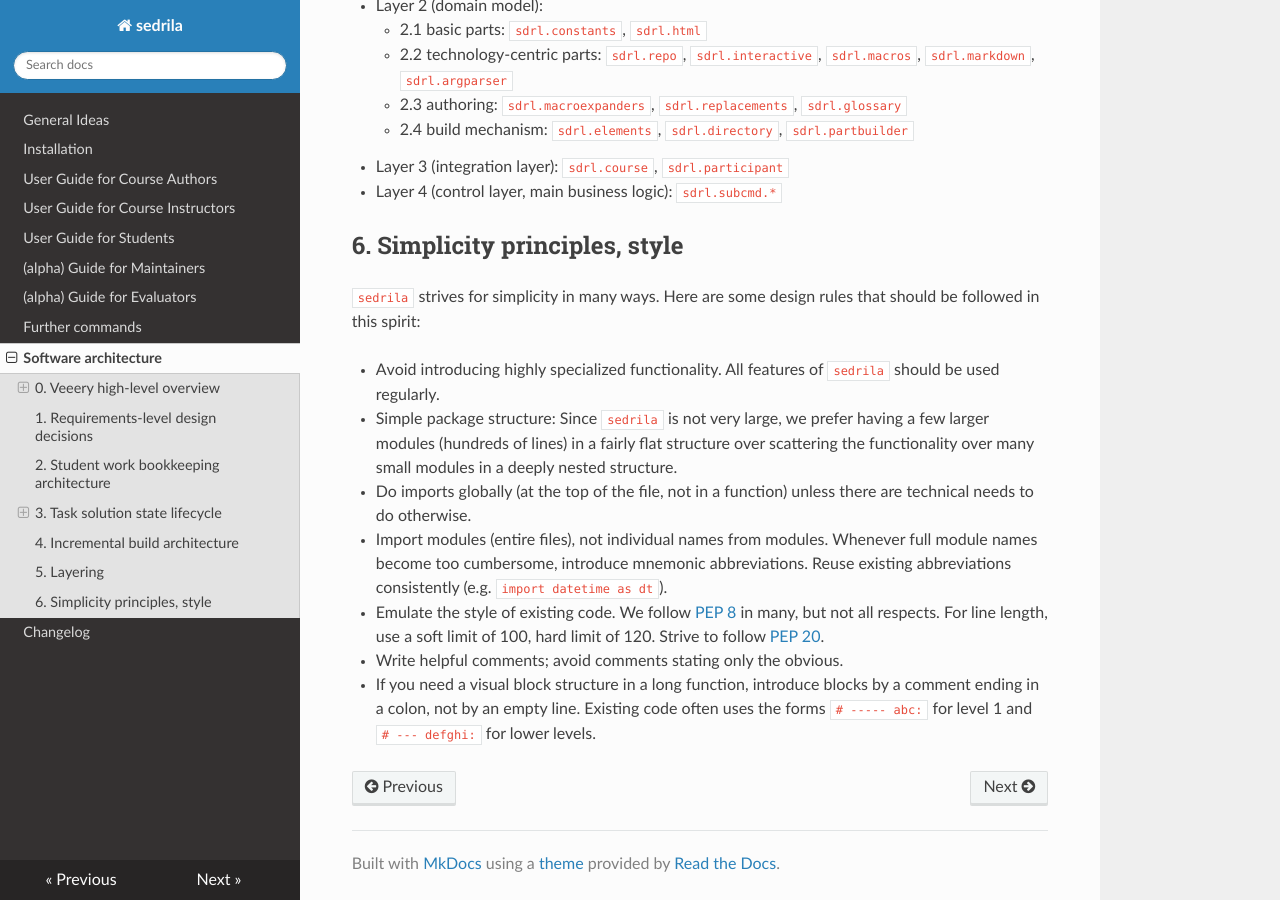
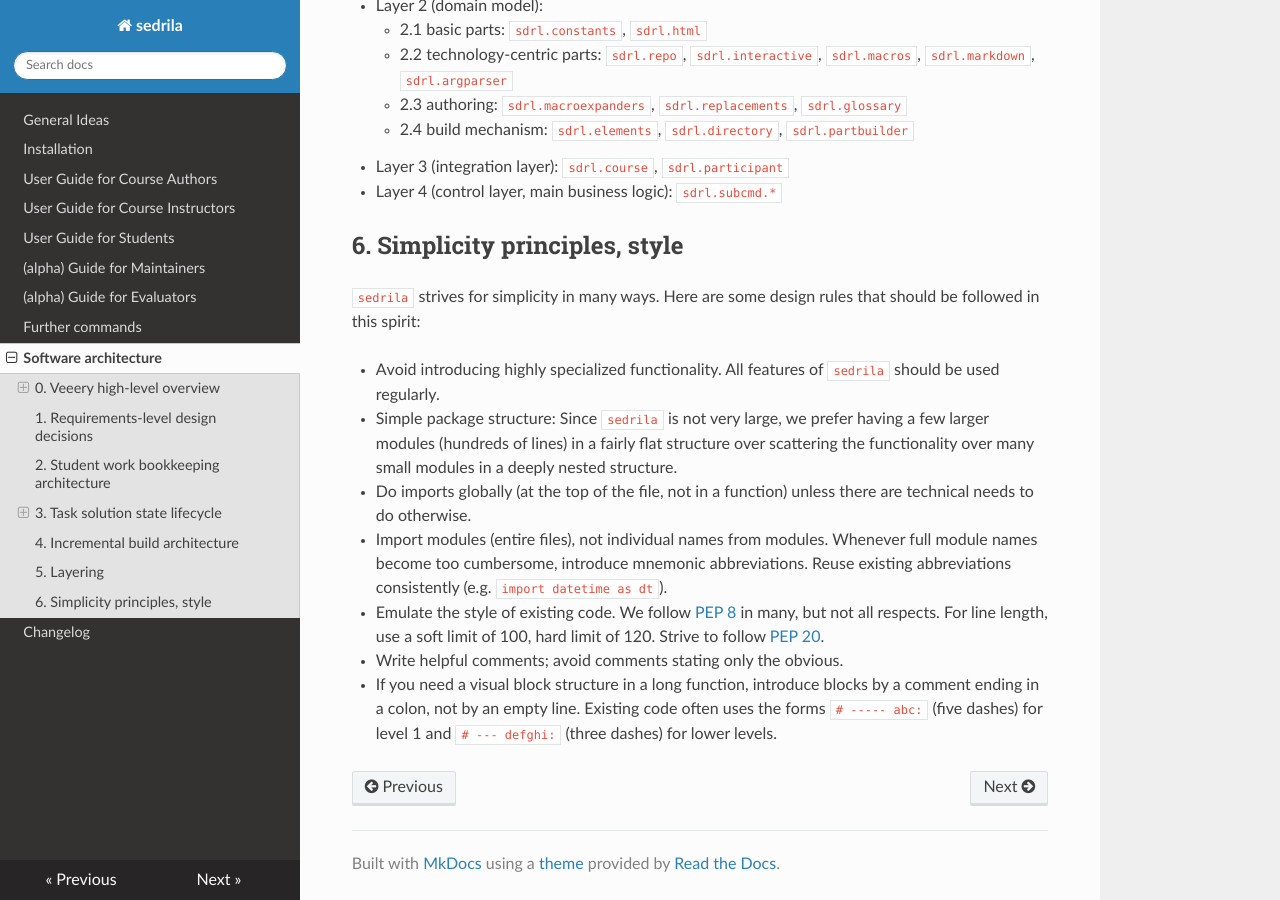
Before and after one commit to fubinf/sedrila, an MkDocs documentation site: the page built from docs/internal_notes.md, in a window 1280 px wide and 900 px high, scrolled down 5125 px. Built offline with MkDocs 1.6.1, drawn with Linux system fonts in a browser that asks for light colours; nearby versions of some CDN libraries.

Commit message:
internal_notes.md: tiny clarification

```diff
--- a/docs/internal_notes.md
+++ b/docs/internal_notes.md
@@ -267,4 +267,5 @@ Here are some design rules that should be followed in this spirit:
 - Write helpful comments; avoid comments stating only the obvious.
 - If you need a visual block structure in a long function, introduce blocks by a comment
   ending in a colon, not by an empty line.
-  Existing code often uses the forms `# ----- abc:` for level 1 and `# --- defghi:` for lower levels.
+  Existing code often uses the forms `# ----- abc:` (five dashes) for level 1 and
+  `# --- defghi:` (three dashes) for lower levels.
```
